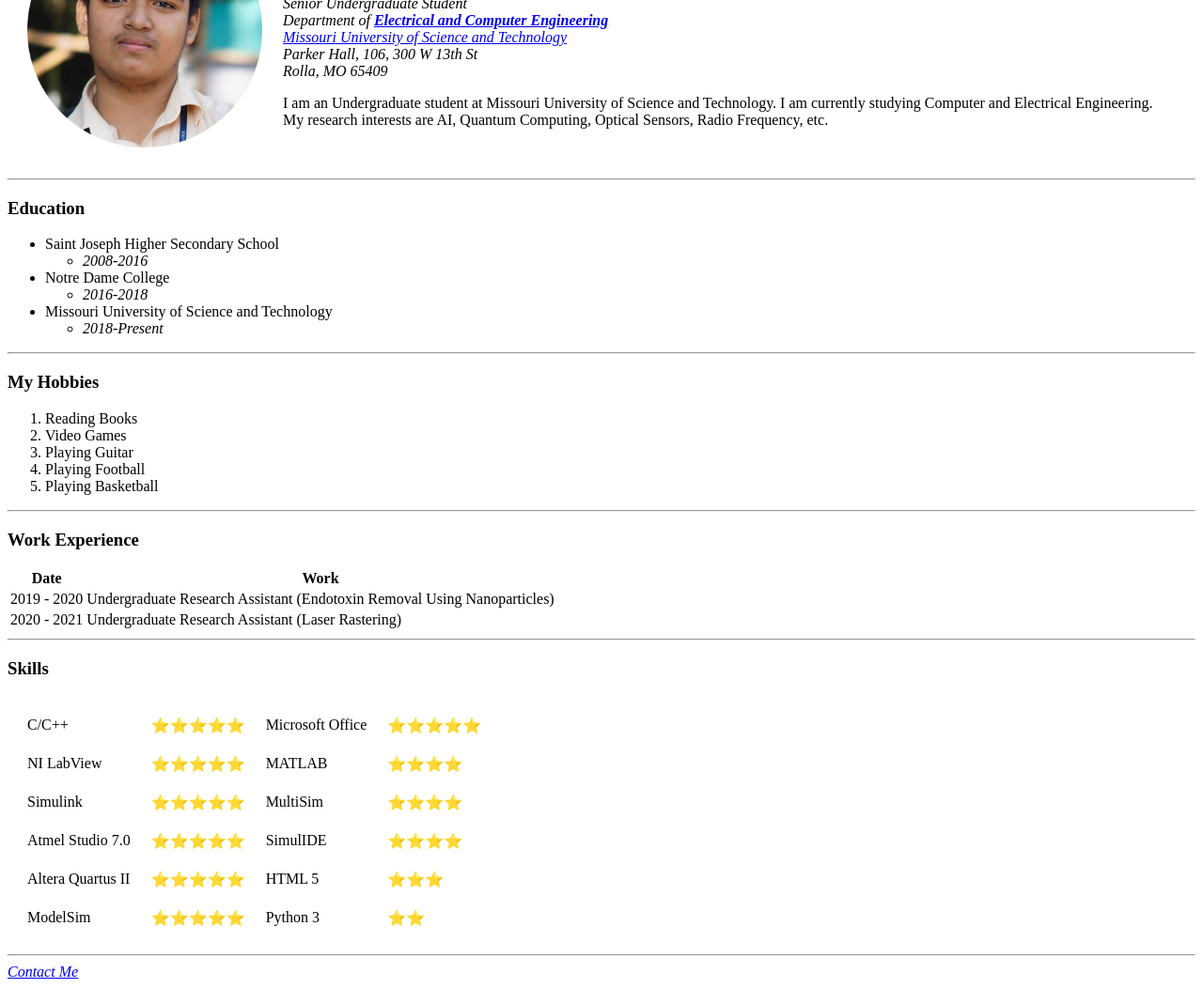
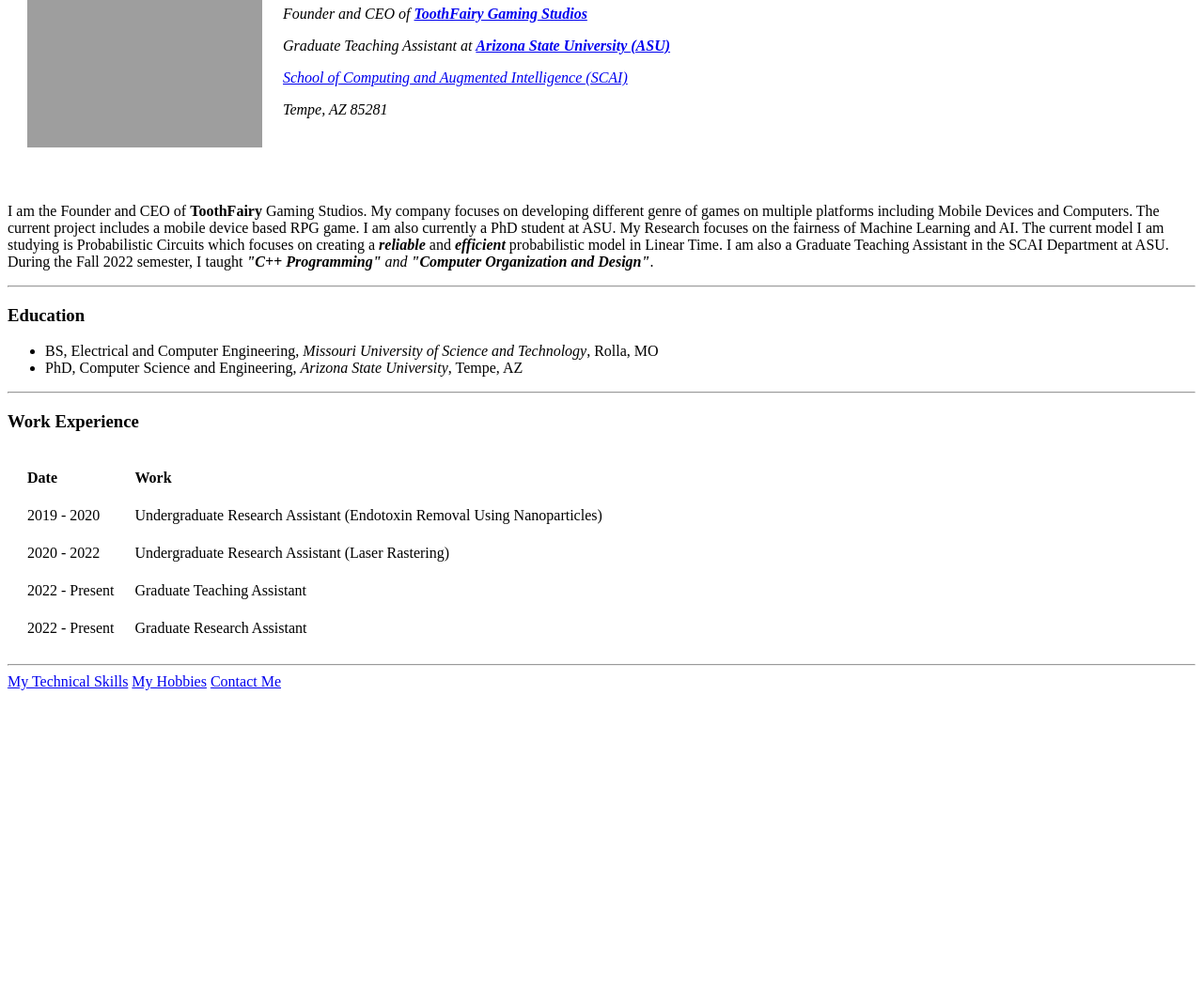
Before and after one commit to Dibs37/CV, a plain HTML site: page index.html in a window 1280 px wide. Shown: the part 122-1174 px from the top of the page at 94% size. After the commit the page ends 865 px from the top, so only its background shows below. Drawn offline with Linux system fonts and the light colour scheme; grey boxes are pictures that could not be loaded.

Commit message:
Website Updated with new pictures and Files

```diff
--- a/index.html
+++ b/index.html
@@ -1,80 +1,51 @@
 <!DOCTYPE html>
-<html lang="en">
+<html>
     <head>
+        <title>Dibbya's Personal Website</title>
         <meta charset="UTF-8">
-        <meta http-equiv="X-UA-Compatible" content="IE=edge">
-        <meta name="viewport" content="width=device-width, initial-scale=1.0">
-        <meta name = "description" content="Dibbya Barua is a Senior Computer and Electrical
-                                            Engineering Student at Missouri S&T.">
-        <title>Dibbya's Personal Site</title>
     </head>
+
     <body>
-        <table cellspacing="20">
+        <table cellspacing="20px">
             <tr>
                 <td>
-                    <img src="images/profile_pic.png" alt="Dibbya Barua's Profile Picture" width="250px" height="250px">
+                    <img src="images/dibbya.png" alt="dibbya profile picture" height="250px" width="250px">
                 </td>
 
                 <td>
                     <h1>Dibbya Barua</h1>
-                    <p>
-                        <em>Senior Undergraduate Student</em>
-                        <br>
-                        <em>Department of <strong><a href="https://ece.mst.edu/">Electrical and Computer Engineering</a></strong></em>
-                        <br>
-                        <em><a href="https://www.mst.edu/">Missouri University of Science and Technology</a></em>
-                        <br>
-                        <em>Parker Hall, 106, 300 W 13th St</em>
-                        <br>
-                        <em>Rolla, MO 65409</em>
-                    </p>
-
-                    <p>
-                        I am an Undergraduate student at Missouri University of Science and Technology.
-                        I am currently studying Computer and Electrical Engineering.
-                        <br>
-                        My research interests are AI, Quantum Computing, Optical Sensors, Radio Frequency, etc.
-                    </p>
+                    <p><em>Founder and CEO of <strong><a href="toothFairyGamingStudios.html">ToothFairy Gaming Studios</a></strong></em></p>
+                    <p><em>Graduate Teaching Assistant at <strong><a href="https://www.asu.edu/">Arizona State University (ASU)</a></strong></em></p>
+                    <p><em><a href="https://scai.engineering.asu.edu/">School of Computing and Augmented Intelligence (SCAI)</a></em></p>
+                    <p><em>Tempe, AZ 85281</em></p>
                 </td>
             </tr>
         </table>
 
+        <br>
+        <p>
+            I am the Founder and CEO of <strong>ToothFairy</strong> Gaming Studios. My company focuses on developing different genre of games on multiple
+            platforms including Mobile Devices and Computers. The current project includes a mobile device based RPG game. I am also
+            currently a PhD student at ASU. My Research focuses on the fairness of Machine Learning and AI. The current model I am
+            studying is Probabilistic Circuits which focuses on creating a <em><strong>reliable</strong></em> and <em><strong>
+            efficient</strong></em> probabilistic model in Linear Time. I am also a Graduate Teaching Assistant in the SCAI Department
+            at ASU. During the Fall 2022 semester, I taught <em><strong>"C++ Programming"</strong> and <strong>"Computer Organization
+            and Design"</strong></em>.
+
+        </p>
         <hr>
-
         <h3>Education</h3>
         <ul>
-            <li>Saint Joseph Higher Secondary School</li>
-                <ul>
-                    <li><em>2008-2016</em></li>
-                </ul>
-            <li>Notre Dame College</li>
-                <ul>
-                    <li><em>2016-2018</em></li>
-                </ul>
-            <li>Missouri University of Science and Technology</li>
-                <ul>
-                    <li><em>2018-Present</em></li>
-                </ul>
+            <li>BS, Electrical and Computer Engineering, <em>Missouri University of Science and Technology</em>, Rolla, MO</li>
+            <li>PhD, Computer Science and Engineering, <em>Arizona State University</em>, Tempe, AZ</li>
         </ul>
 
         <hr>
 
-        <h3>My Hobbies</h3>
-
-        <ol>
-            <li>Reading Books</li>
-            <li>Video Games</li>
-            <li>Playing Guitar</li>
-            <li>Playing Football</li>
-            <li>Playing Basketball</li>
-        </ol>
-
-        <hr>
-
         <h3>Work Experience</h3>
-        <table>
+        <table cellspacing="20">
             <thead>
-                <tr>
+                <tr align="left">
                     <th>Date</th>
                     <th>Work</th>
                 </tr>
@@ -87,63 +58,25 @@
                 </tr>
 
                 <tr>
-                    <td>2020 - 2021</td>
+                    <td>2020 - 2022</td>
                     <td>Undergraduate Research Assistant (Laser Rastering)</td>
+                </tr>
+
+                <tr>
+                    <td>2022 - Present</td>
+                    <td>Graduate Teaching Assistant</td>
+                </tr>
+
+                <tr>
+                    <td>2022 - Present</td>
+                    <td>Graduate Research Assistant</td>
                 </tr>
             </tbody>
         </table>
 
         <hr>
-
-        <h3>Skills</h3>
-        <!--Can also create using two nested tables-->
-        <table cellspacing="20">
-            <tbody>
-                <tr>
-                    <td>C/C++</td>
-                    <td>⭐⭐⭐⭐⭐</td>
-                    <td>Microsoft Office</td>
-                    <td>⭐⭐⭐⭐⭐</td>
-                </tr>
-
-                <tr>
-                    <td>NI LabView</td>
-                    <td>⭐⭐⭐⭐⭐</td>
-                    <td>MATLAB</td>
-                    <td>⭐⭐⭐⭐</td>
-                </tr>
-
-                <tr>
-                    <td>Simulink</td>
-                    <td>⭐⭐⭐⭐⭐</td>
-                    <td>MultiSim</td>
-                    <td>⭐⭐⭐⭐</td>
-                </tr>
-
-                <tr>
-                    <td>Atmel Studio 7.0</td>
-                    <td>⭐⭐⭐⭐⭐</td>
-                    <td>SimulIDE</td>
-                    <td>⭐⭐⭐⭐</td>
-                </tr>
-
-                <tr>
-                    <td>Altera Quartus II</td>
-                    <td>⭐⭐⭐⭐⭐</td>
-                    <td>HTML 5</td>
-                    <td>⭐⭐⭐</td>
-                </tr>
-
-                <tr>
-                    <td>ModelSim</td>
-                    <td>⭐⭐⭐⭐⭐</td>
-                    <td>Python 3</td>
-                    <td>⭐⭐</td>
-                </tr>
-            </tbody>
-        </table>
-
-        <hr>
-        <a href="contact.html"><em>Contact Me</em></a>
+        <a href="skills.html">My Technical Skills</a>
+        <a href="hobbies.html">My Hobbies</a>
+        <a href="contact.html">Contact Me</a>
     </body>
 </html>
```
Also changed, not shown: contact.html (+12 -18 lines), hobbies.html (added, +17 -0 lines), skills.html (added, +51 -0 lines), toothFairyGamingStudios.html (added, +11 -0 lines), images/construction.jpeg (added), 2 other files.
